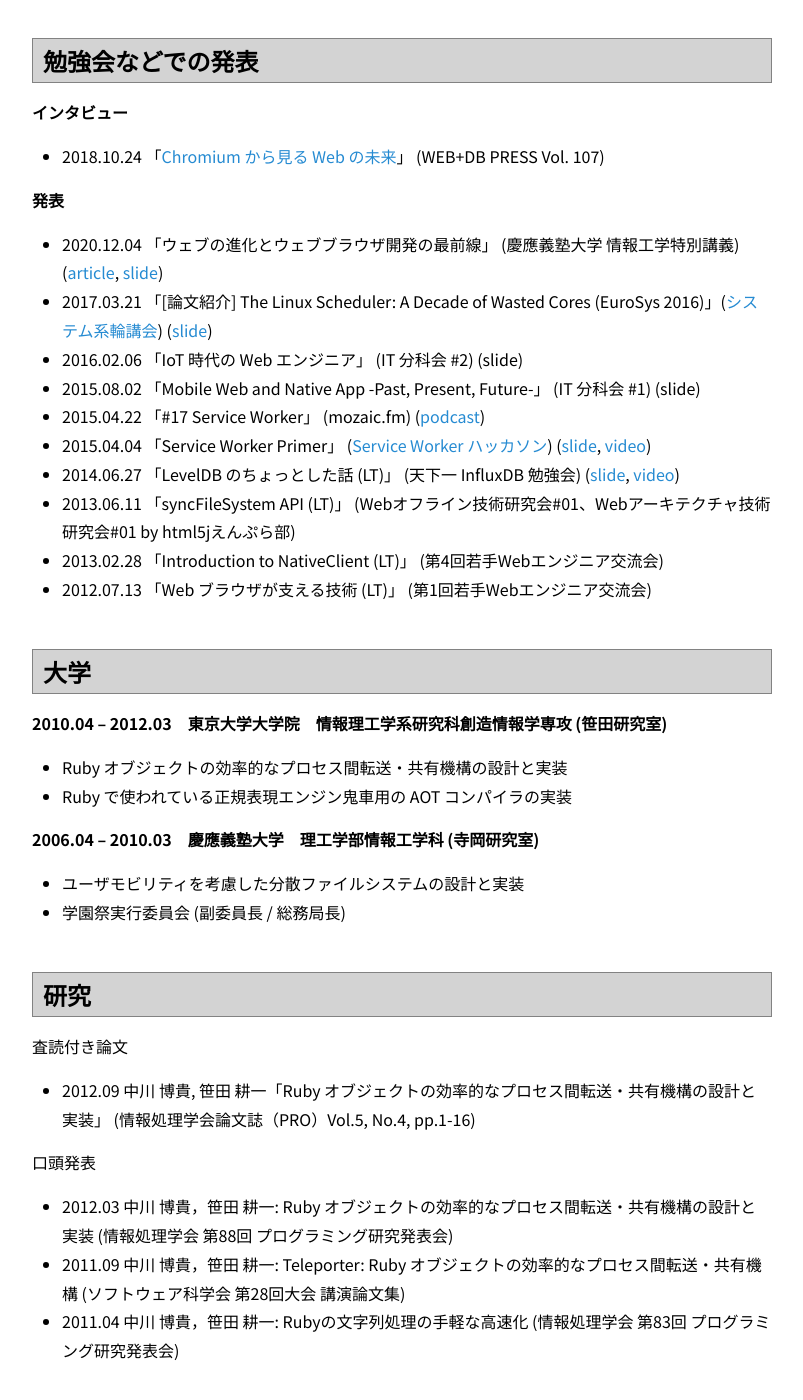
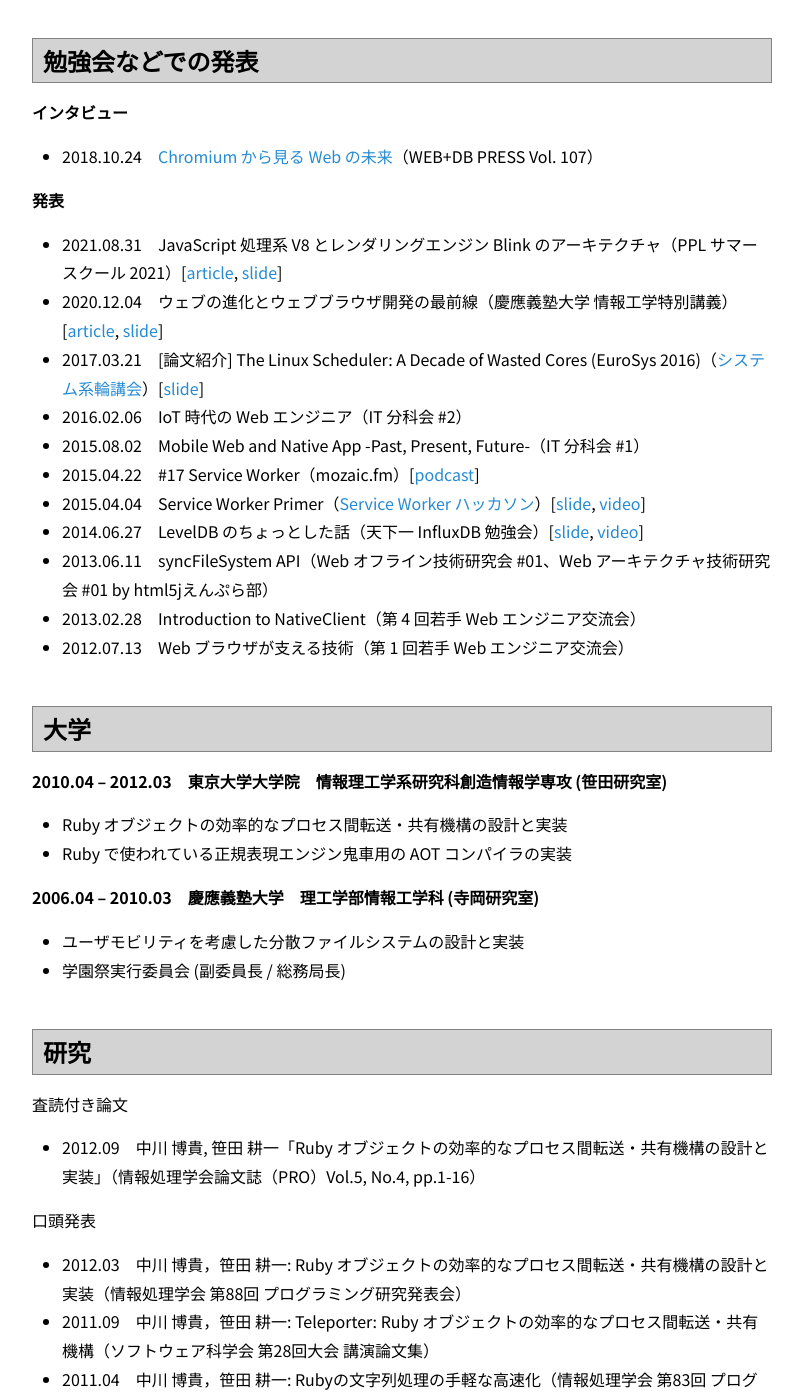
Before and after one commit to nhiroki/nhiroki.github.io, a Jekyll site: the page built from about.md, in a window 1280 px wide and 1400 px high, scrolled down 2963 px. Shown: the whole window, without its empty margins (238-1041 px from the left). Built offline with Jekyll 4.4.1, drawn with Linux system fonts in a browser that asks for light colours; comment, search, counter and statistics services are not loaded; some of the changed text lies outside the part shown.

Commit message:
Publish a new article

```diff
--- a/about.md
+++ b/about.md
@@ -24,7 +24,7 @@ Hiroki Nakagawa (nhiroki)
 
 - コンピュータサイエンス
   - ウェブブラウザ / 仕事で作っているので。
-  - システムソフトウェア (オペレーティングシステム、ファイルシステム、プログラミング言語処理系、メモリ管理機構) / 仕組みを知るのが面白い。
+  - システムソフトウェア（オペレーティングシステム、ファイルシステム、プログラミング言語処理系、メモリ管理機構） / 仕組みを知るのが面白い。
   - コンピュータアーキテクチャ / [ソフトウェアとハードウェアの境界](/2017/07/26/software-and-hardware)に興味があり。上を知ったら下も知りたい。
   - 並列・並行プログラミング / スレッドやプロセスをどのように協調動作させるか考えるのが楽しい。
   - よく使うのは C++ と JavaScript。ウェブアプリケーションやちょっとしたツールには Ruby。勉強中なのは Rust。その前に勉強していたのは Haskell と Golang。ご無沙汰なのは Java と PHP。もう読めないのは Perl。エディタは Vim です。
@@ -32,10 +32,10 @@ Hiroki Nakagawa (nhiroki)
 
 **その他のこと**
 
-- 二児の父親です (2015 年と 2018 年生まれの男の子)。
-- 音ゲー (beatmania IIDX) 好きです。HEROIC VERSE で [SP 皆伝](https://twitter.com/nhiroki_/status/1205076442502946817) / [DP 九段](https://twitter.com/nhiroki_/status/1202581879557259265)でした。
-- 大学では学園祭実行委員会に所属していました (副委員長・総務局長)。
-- 中学高校では陸上競技部に所属していました (部長)。専門は短距離 (200m, 400m) でした。
+- 二児の父親です（2015 年と 2018 年生まれの男の子）
+- 音ゲー（beatmania IIDX）好きです。HEROIC VERSE で [SP 皆伝](https://twitter.com/nhiroki_/status/1205076442502946817) / [DP 九段](https://twitter.com/nhiroki_/status/1202581879557259265)でした。
+- 大学では学園祭実行委員会に所属していました（副委員長・総務局長）
+- 中学高校では陸上競技部に所属していました（部長）。専門は短距離（200m, 400m）でした。
 
 # 仕事
 
@@ -69,21 +69,21 @@ Hiroki Nakagawa (nhiroki)
 * PPAPI 用 FileSystem API の設計と実装
 * [FileSystem API](https://www.w3.org/TR/file-system-api/) / [QuotaManagement API](http://w3c.github.io/quota-api/) のメンテナンス
 
-私が加えた変更の一覧は[こちら (2017 年 6 月以降)](https://chromium-review.googlesource.com/q/owner:nhiroki%2540chromium.org)と[こちら (2017 年 5 月以前)](https://codereview.chromium.org/search?closed=1&owner=nhiroki%40chromium.org&reviewer=&cc=&repo_guid=&base=&project=&private=1&commit=1&created_before=&created_after=&modified_before=&modified_after=&order=&format=html&keys_only=False&with_messages=False&cursor=&limit=200)で見ることができます。また、上記コンポーネントとレンダリングエンジン Blink の Core コンポーネントの[コードオーナーシップ](https://www.chromium.org/developers/owners-files)を持っています。主な使用言語は C++ / JavaScript です。
+私が加えた変更の一覧は[こちら（2017 年 6 月以降）](https://chromium-review.googlesource.com/q/owner:nhiroki%2540chromium.org)と[こちら（2017 年 5 月以前）](https://codereview.chromium.org/search?closed=1&owner=nhiroki%40chromium.org&reviewer=&cc=&repo_guid=&base=&project=&private=1&commit=1&created_before=&created_after=&modified_before=&modified_after=&order=&format=html&keys_only=False&with_messages=False&cursor=&limit=200)で見ることができます。また、上記コンポーネントとレンダリングエンジン Blink の Core コンポーネントの[コードオーナーシップ](https://www.chromium.org/developers/owners-files)を持っています。主な使用言語は C++ / JavaScript です。
 
 <blockquote class="twitter-tweet" data-conversation="none" data-lang="ja"><p lang="ja" dir="ltr">WHATWG の HTML Standard に投げた PR がマージされて、貢献者リストに名前を載せてもらった！何年もウェブブラウザ開発してて今更感あるけどすごく嬉しい :D <a href="https://t.co/6eJ72XcMUg">https://t.co/6eJ72XcMUg</a> <a href="https://twitter.com/hashtag/nhspec?src=hash&amp;ref_src=twsrc%5Etfw">#nhspec</a> <a href="https://t.co/JnnwTouPe5">pic.twitter.com/JnnwTouPe5</a></p>&mdash; nhiroki (@nhiroki_) <a href="https://twitter.com/nhiroki_/status/999107453282209793?ref_src=twsrc%5Etfw">2018年5月23日</a></blockquote>
 <script async src="https://platform.twitter.com/widgets.js" charset="utf-8"></script>
 
-**2011.02 -- 2012.03　アシアル株式会社 / プログラマー、システムエンジニア (アルバイト)**
+**2011.02 -- 2012.03　アシアル株式会社 / プログラマー、システムエンジニア（アルバイト）**
 
 HTML5 ハイブリッドアプリ開発プラットフォーム [Monaca](https://ja.monaca.io/) の開発チームで、iOS 用のリモートコンパイル環境の構築、リモートデバッガ・テンプレートエンジン・UI フレームワークの実装などをしました。使用言語は Objective-C です。
 
-* 2012.02.06 [xcodebuild コマンドで iOS アプリの自動ビルド](http://blog.asial.co.jp/953)
-* 2011.11.26 [Monaca デバッグログ機能で快適デバッグ](http://blog.asial.co.jp/942)
-* 2011.11.05 [Monaca ネットワークインストール機能で快適実機検証](http://blog.asial.co.jp/936)
-* 2011.09.17 [Monaca リモートフォルダ機能で快適プロジェクト管理](http://blog.asial.co.jp/926)
+* 2012.02.06　[xcodebuild コマンドで iOS アプリの自動ビルド](http://blog.asial.co.jp/953)
+* 2011.11.26　[Monaca デバッグログ機能で快適デバッグ](http://blog.asial.co.jp/942)
+* 2011.11.05　[Monaca ネットワークインストール機能で快適実機検証](http://blog.asial.co.jp/936)
+* 2011.09.17　[Monaca リモートフォルダ機能で快適プロジェクト管理](http://blog.asial.co.jp/926)
 
-**2010.08 -- 2010.10　グーグル株式会社 / ソフトウェアエンジニア (インターン)**
+**2010.08 -- 2010.10　グーグル株式会社 / ソフトウェアエンジニア（インターン）**
 
 Chrome OS の文字入力変換ウィンドウの UI 改善。Chromium とか iBus とか Mozc とかを変更しました。主な使用言語は C++ / Python です。
 
@@ -95,20 +95,21 @@ Chrome OS の文字入力変換ウィンドウの UI 改善。Chromium とか iB
 
 **インタビュー**
 
-* 2018.10.24 「[Chromium から見る Web の未来](/2018/10/24/webdb-press-107-interview)」 (WEB+DB PRESS Vol. 107)
+* 2018.10.24　[Chromium から見る Web の未来](/2018/10/24/webdb-press-107-interview)（WEB+DB PRESS Vol. 107）
 
 **発表**
 
-* 2020.12.04 「ウェブの進化とウェブブラウザ開発の最前線」 (慶應義塾大学 情報工学特別講義) ([article](/2020/12/04/web-and-browser), [slide](https://docs.google.com/presentation/d/e/2PACX-1vQA7761ZtEk8uqs6wQ3sOsXo2B-IGpsvRHHftseFDoPTcE4Jq0TPCuX92GrLeL0D4wkJNhUk0jVxE3V/pub?start=false&loop=false&delayms=3000))
-* 2017.03.21 「[論文紹介] The Linux Scheduler: A Decade of Wasted Cores (EuroSys 2016)」([システム系輪講会](https://connpass.com/event/52323/)) ([slide](https://docs.google.com/presentation/d/1B9lC6uPxHBzWm9Elhn8cvvQXy7ykIe7EPgFe0i0hAYk/pub?start=false&loop=false&slide=id.p))
-* 2016.02.06 「IoT 時代の Web エンジニア」 (IT 分科会 #2) (slide)
-* 2015.08.02 「Mobile Web and Native App -Past, Present, Future-」 (IT 分科会 #1) (slide)
-* 2015.04.22 「#17 Service Worker」 (mozaic.fm) ([podcast](http://mozaic.fm/post/117004083098/17-service-worker))
-* 2015.04.04 「Service Worker Primer」 ([Service Worker ハッカソン](https://developers-jp.googleblog.com/2015/03/service-worker.html)) ([slide](https://docs.google.com/presentation/d/1WiL241gQYOSAV6yVlM2_hloX-fDwzWHIZXqWhuEzdX0/pub?start=false&loop=false&delayms=3000), [video](https://www.youtube.com/watch?feature=player_embedded&v=FnS0MdLM5ZU#t=285))
-* 2014.06.27 「LevelDB のちょっとした話 (LT)」 (天下一 InfluxDB 勉強会) ([slide](https://docs.google.com/a/chromium.org/presentation/d/1rqB-7G1CD0PQ74UGr2OKqpwOxVenXYeJIU_FzgskvKA/edit#slide=id.p), [video](https://www.youtube.com/watch?v=gU42aRdohhM))
-* 2013.06.11 「syncFileSystem API (LT)」 (Webオフライン技術研究会#01、Webアーキテクチャ技術研究会#01 by html5jえんぷら部)
-* 2013.02.28 「Introduction to NativeClient (LT)」 (第4回若手Webエンジニア交流会)
-* 2012.07.13 「Web ブラウザが支える技術 (LT)」 (第1回若手Webエンジニア交流会)
+* 2021.08.31　JavaScript 処理系 V8 とレンダリングエンジン Blink のアーキテクチャ（PPL サマースクール 2021）[[article](/2021/09/04/talk-browser-architecture), [slide](https://docs.google.com/presentation/d/e/2PACX-1vTbELnS3VWyK6sxxdTwcMWTNouiWm1wgOXBa_4214YOcz5coRTZW04U54DKk7jE2mIb5A31C4kYAxyN/pub)]
+* 2020.12.04　ウェブの進化とウェブブラウザ開発の最前線（慶應義塾大学 情報工学特別講義）[[article](/2020/12/04/web-and-browser), [slide](https://docs.google.com/presentation/d/e/2PACX-1vQA7761ZtEk8uqs6wQ3sOsXo2B-IGpsvRHHftseFDoPTcE4Jq0TPCuX92GrLeL0D4wkJNhUk0jVxE3V/pub?start=false&loop=false&delayms=3000)]
+* 2017.03.21　[論文紹介] The Linux Scheduler: A Decade of Wasted Cores (EuroSys 2016)（[システム系輪講会](https://connpass.com/event/52323/)）[[slide](https://docs.google.com/presentation/d/1B9lC6uPxHBzWm9Elhn8cvvQXy7ykIe7EPgFe0i0hAYk/pub?start=false&loop=false&slide=id.p)]
+* 2016.02.06　IoT 時代の Web エンジニア（IT 分科会 #2）
+* 2015.08.02　Mobile Web and Native App -Past, Present, Future-（IT 分科会 #1）
+* 2015.04.22　#17 Service Worker（mozaic.fm）[[podcast](http://mozaic.fm/post/117004083098/17-service-worker)]
+* 2015.04.04　Service Worker Primer（[Service Worker ハッカソン](https://developers-jp.googleblog.com/2015/03/service-worker.html)）[[slide](https://docs.google.com/presentation/d/1WiL241gQYOSAV6yVlM2_hloX-fDwzWHIZXqWhuEzdX0/pub?start=false&loop=false&delayms=3000), [video](https://www.youtube.com/watch?feature=player_embedded&v=FnS0MdLM5ZU#t=285)]
+* 2014.06.27　LevelDB のちょっとした話（天下一 InfluxDB 勉強会）[[slide](https://docs.google.com/a/chromium.org/presentation/d/1rqB-7G1CD0PQ74UGr2OKqpwOxVenXYeJIU_FzgskvKA/edit#slide=id.p), [video](https://www.youtube.com/watch?v=gU42aRdohhM)]
+* 2013.06.11　syncFileSystem API（Web オフライン技術研究会 #01、Web アーキテクチャ技術研究会 #01 by html5jえんぷら部）
+* 2013.02.28　Introduction to NativeClient（第 4 回若手 Web エンジニア交流会）
+* 2012.07.13　Web ブラウザが支える技術（第 1 回若手 Web エンジニア交流会）
 
 # 大学
 
@@ -126,24 +127,24 @@ Chrome OS の文字入力変換ウィンドウの UI 改善。Chromium とか iB
 
 査読付き論文
 
-* 2012.09 中川 博貴, 笹田 耕一「Ruby オブジェクトの効率的なプロセス間転送・共有機構の設計と実装」 (情報処理学会論文誌（PRO）Vol.5, No.4, pp.1-16)
+* 2012.09　中川 博貴, 笹田 耕一「Ruby オブジェクトの効率的なプロセス間転送・共有機構の設計と実装」（情報処理学会論文誌（PRO）Vol.5, No.4, pp.1-16）
 
 口頭発表
 
-* 2012.03 中川 博貴，笹田 耕一: Ruby オブジェクトの効率的なプロセス間転送・共有機構の設計と実装 (情報処理学会 第88回 プログラミング研究発表会)
-* 2011.09 中川 博貴，笹田 耕一: Teleporter: Ruby オブジェクトの効率的なプロセス間転送・共有機構 (ソフトウェア科学会 第28回大会 講演論文集)
-* 2011.04 中川 博貴，笹田 耕一: Rubyの文字列処理の手軽な高速化 (情報処理学会 第83回 プログラミング研究発表会)
+* 2012.03　中川 博貴，笹田 耕一: Ruby オブジェクトの効率的なプロセス間転送・共有機構の設計と実装（情報処理学会 第88回 プログラミング研究発表会）
+* 2011.09　中川 博貴，笹田 耕一: Teleporter: Ruby オブジェクトの効率的なプロセス間転送・共有機構（ソフトウェア科学会 第28回大会 講演論文集）
+* 2011.04　中川 博貴，笹田 耕一: Rubyの文字列処理の手軽な高速化（情報処理学会 第83回 プログラミング研究発表会）
 
 # 資格・検定
 
-* 2019 天文宇宙検定準 1 級 ([受験記](/2019/12/21/astronomy-space-test-2019-1st-grade))
-* 2019 統計検定 2 級 ([受験記](/2019/06/21/japan-statistical-society-certificate-2nd-grade))
-* 2017 天文宇宙検定 2 級 ([受験記](/2017/12/13/astro-test-2nd-grade))
-* 2015 TOEIC 965
-* 2010 ネットワークスペシャリスト
-* 2010 情報セキュリティスペシャリスト
-* 2008 ソフトウェア開発技術者
-* 2007 基本情報処理技術者
+* 2019　天文宇宙検定準 1 級（[受験記](/2019/12/21/astronomy-space-test-2019-1st-grade)）
+* 2019　統計検定 2 級（[受験記](/2019/06/21/japan-statistical-society-certificate-2nd-grade)）
+* 2017　天文宇宙検定 2 級（[受験記](/2017/12/13/astro-test-2nd-grade)）
+* 2015　TOEIC 965
+* 2010　ネットワークスペシャリスト
+* 2010　情報セキュリティスペシャリスト
+* 2008　ソフトウェア開発技術者
+* 2007　基本情報処理技術者
 
 # コンテスト
 
```
Also changed, not shown: other parts of about.md (+1 -1 lines), _posts/2021-09-04-talk-browser-architecture.md (added, +19 -0 lines).
